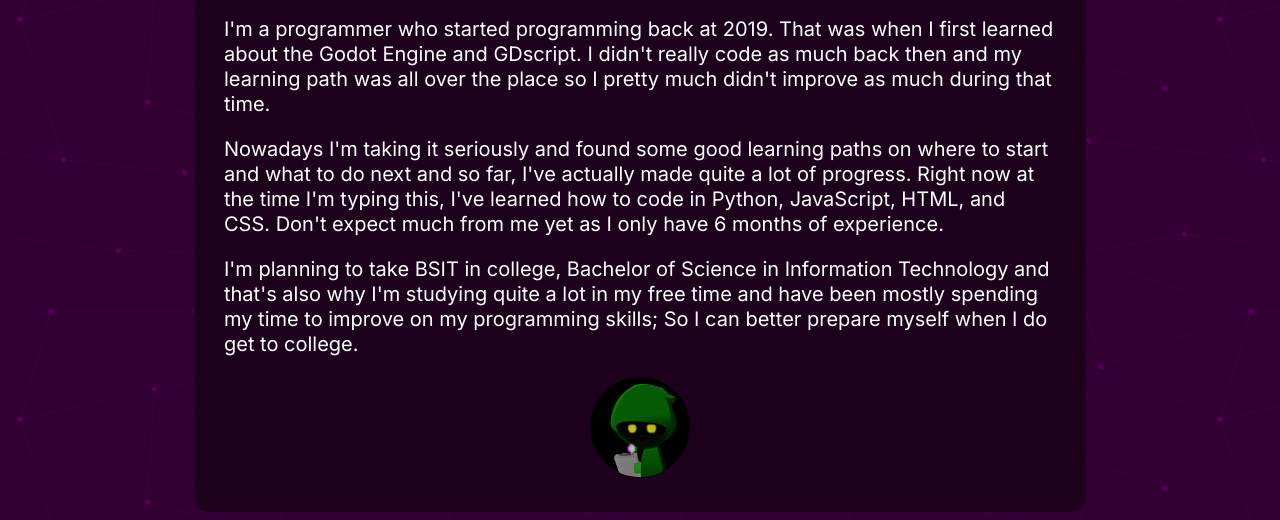
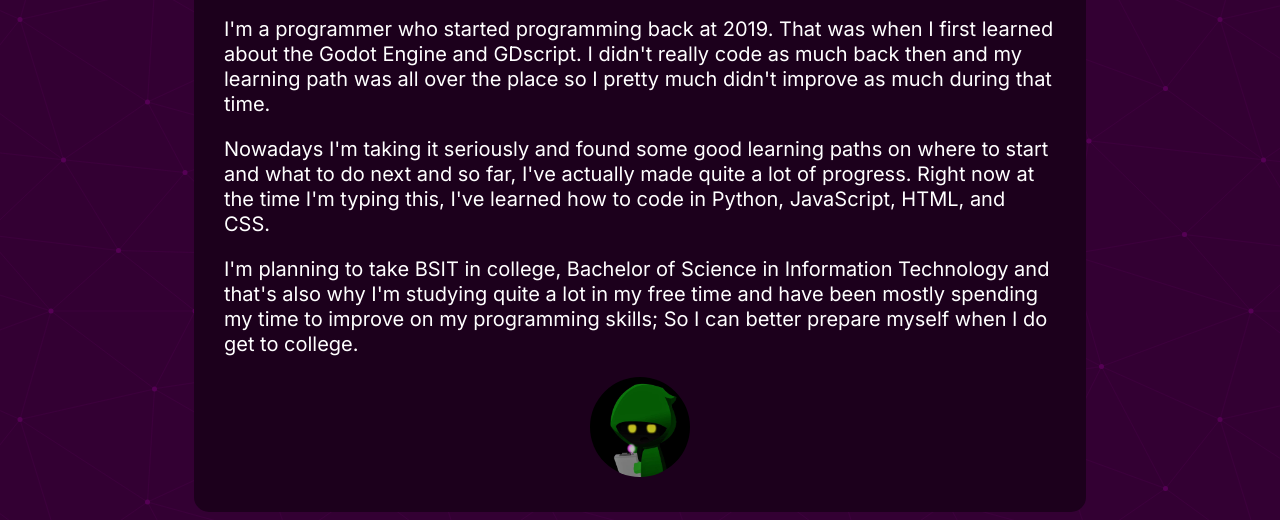
Before and after one commit to DragunWF/DragonWF-Website, a website built with Parcel: page about.html in a window 1280 px wide. Shown: the part 280-800 px from the top of the page. Built offline with nearby package versions, Linux system fonts and the light colour scheme.

Commit message:
Removed a part

```diff
--- a/about.html
+++ b/about.html
@@ -49,8 +49,7 @@
           Nowadays I'm taking it seriously and found some good learning paths on
           where to start and what to do next and so far, I've actually made
           quite a lot of progress. Right now at the time I'm typing this, I've
-          learned how to code in Python, JavaScript, HTML, and CSS. Don't expect
-          much from me yet as I only have 6 months of experience.
+          learned how to code in Python, JavaScript, HTML, and CSS.
         </p>
         <p>
           I'm planning to take BSIT in college, Bachelor of Science in
```
